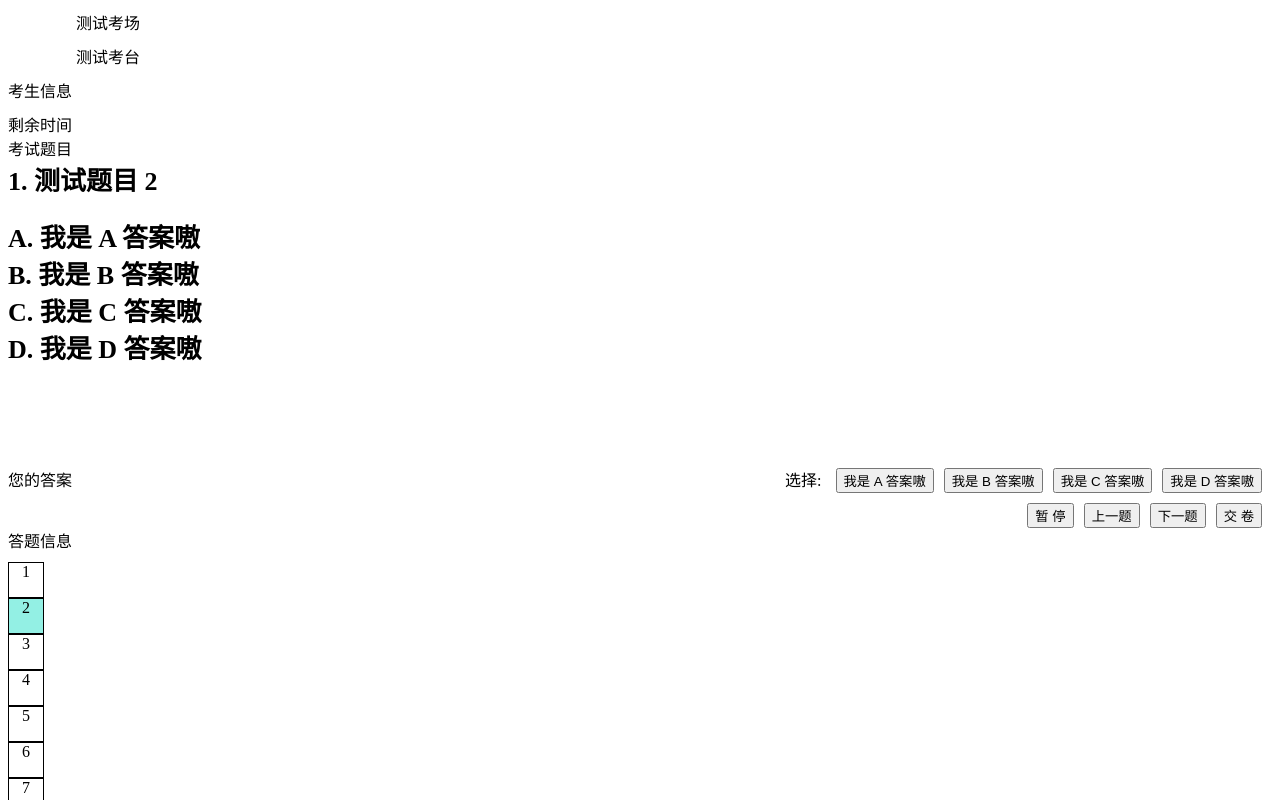
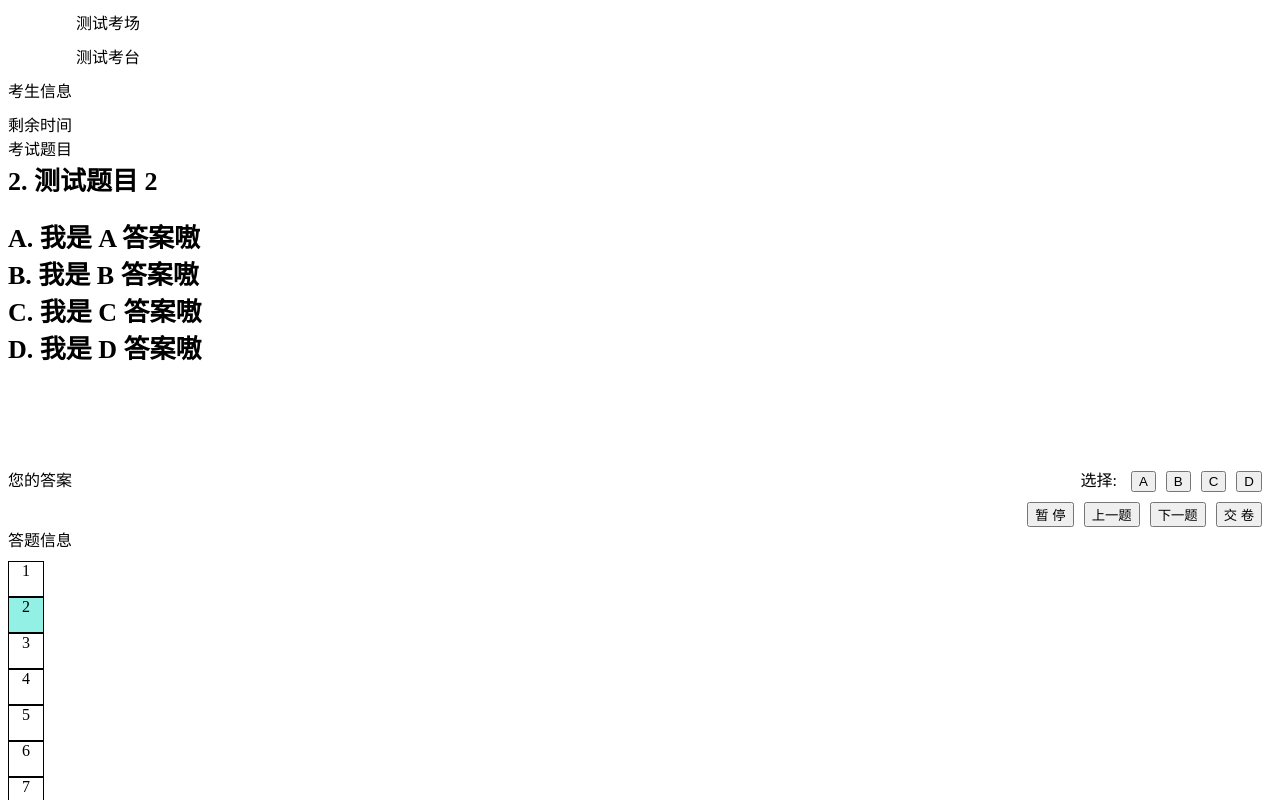
Before and after one commit to ZhReimu/Vue-jkbd, a Vue app: page / in a window 1280 px wide. Both pictures are taken after a click on the button "下一题". Shown: the top 800 px of the page. Built offline with nearby package versions, Linux system fonts and the light colour scheme; the HTML template or start-up script is replaced by a standard one.

Commit message:
优化代码

```diff
--- a/src/components/x-exam-subject.vue
+++ b/src/components/x-exam-subject.vue
@@ -4,17 +4,17 @@
             考试题目
         </div>
         <div class="subject">
-            <div class="subject-title">{{`${currentSubject}. ${subject.title}`}}</div>
+            <div class="subject-title">{{`${currentSubject + 1}. ${subject.title}`}}</div>
             <div class="selections">
                 <div v-if="subject.type === SubjectType.SELECTION" v-for="answer in subject.answers" :key="answer.id">
-                    {{getAnswer(answer)}}
+                    {{`${answer.id}. ${answer.value}`}}
                 </div>
             </div>
             <div class="result">
                 <div>您的答案</div>
                 <div class="selection">
                     <span style="margin-right: 10px;">选择: </span>
-                    <a-button v-for="answer in subject.answers" :key="answer.id" type="primary">{{answer.value}}
+                    <a-button v-for="answer in subject.answers" :key="answer.id" type="primary">{{answer.id}}
                     </a-button>
                 </div>
             </div>
@@ -29,47 +29,46 @@
 </template>
 
 <script setup lang="ts">
+import { Subject } from '../types/x-exam';
+
+enum SubjectType {
+    SELECTION = 0,
+    JUDGE = 1,
+    MULT_SELECTION = 2
+}
 
 const emits = defineEmits(['changePic', 'changeSubject'])
 
-enum SubjectType {
-    SELECTION,
-    JUDGE,
-    MULT_SELECTION
-}
-const subjects = [
+const subjects: Subject[] = [
     {
         type: SubjectType.JUDGE,
         title: '测试题目',
         pic: 'https://sucimg.itc.cn/sblog/jdN42qbpXY1',
         answers: [
             {
-                id: 0,
+                id: '√',
                 value: '√',
             },
             {
-                id: 0,
+                id: '×',
                 value: '×',
             }],
-        correct: {
-            id: 0
-        }
+        correct: '√'
     },
     {
         type: SubjectType.SELECTION,
         title: '测试题目 2',
         pic: 'https://sucimg.itc.cn/sblog/jdN42qbpXY1',
         answers: [
-            { id: 0, value: '我是 A 答案嗷' },
-            { id: 1, value: '我是 B 答案嗷' },
-            { id: 2, value: '我是 C 答案嗷' },
-            { id: 3, value: '我是 D 答案嗷' },
+            { id: 'A', value: '我是 A 答案嗷' },
+            { id: 'B', value: '我是 B 答案嗷' },
+            { id: 'C', value: '我是 C 答案嗷' },
+            { id: 'D', value: '我是 D 答案嗷' },
         ],
-        correct: {
-            id: 0
-        }
+        correct: 'A'
     }
 ]
+
 const currentSubject = ref(0)
 const subject = computed(() => {
     const subject = subjects[currentSubject.value]
@@ -84,10 +83,6 @@ const changeSubject = (increment: number) => {
     emits('changeSubject', currentSubject.value)
     console.log('切换题目', currentSubject.value);
 }
-
-const getAnswer = computed(() => {
-    return (answer) => `${String.fromCodePoint(answer.id + 65)}. ${answer.value}`
-})
 
 </script>
 
```
Also changed, not shown: src/types/x-exam.d.ts (added, +17 -0 lines).
